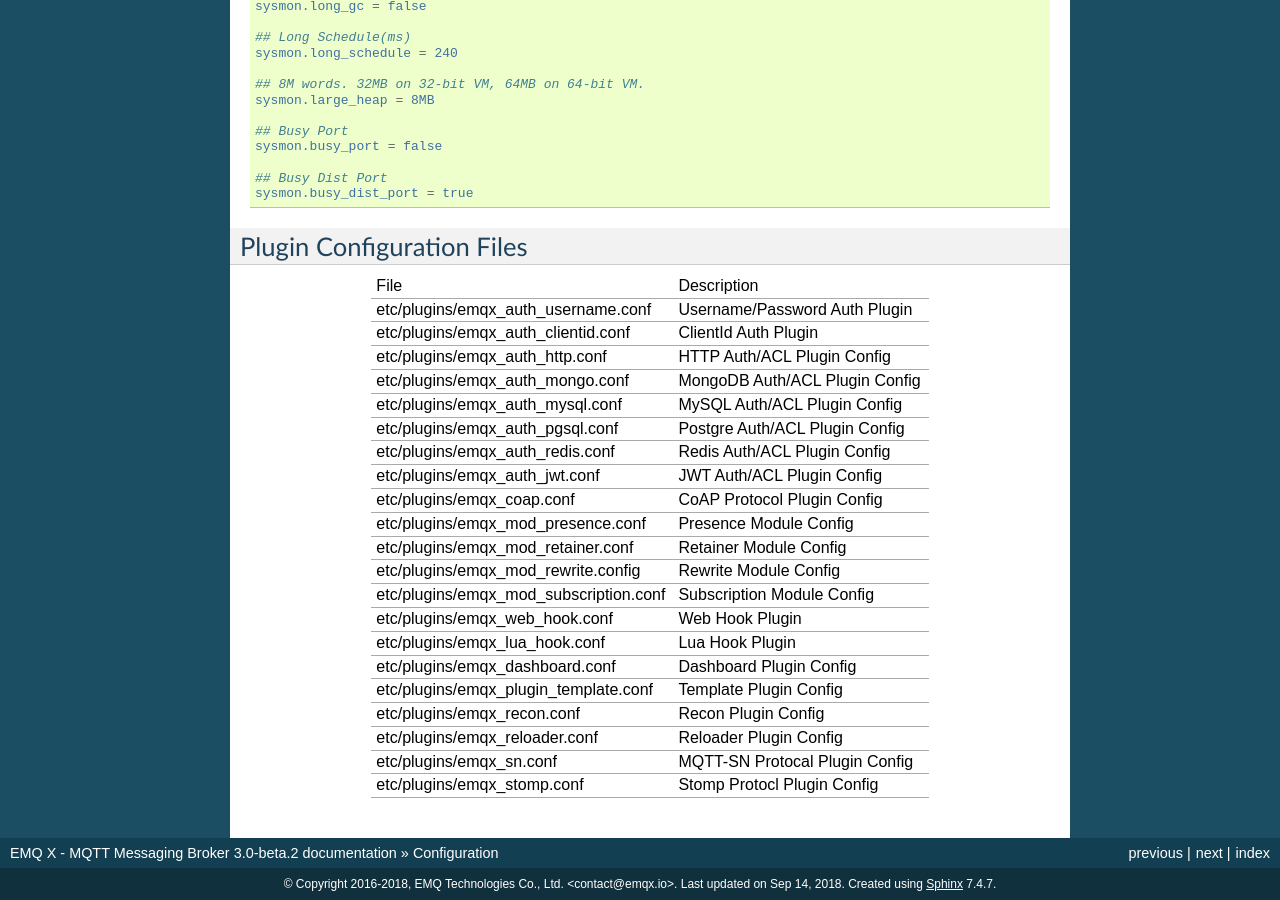
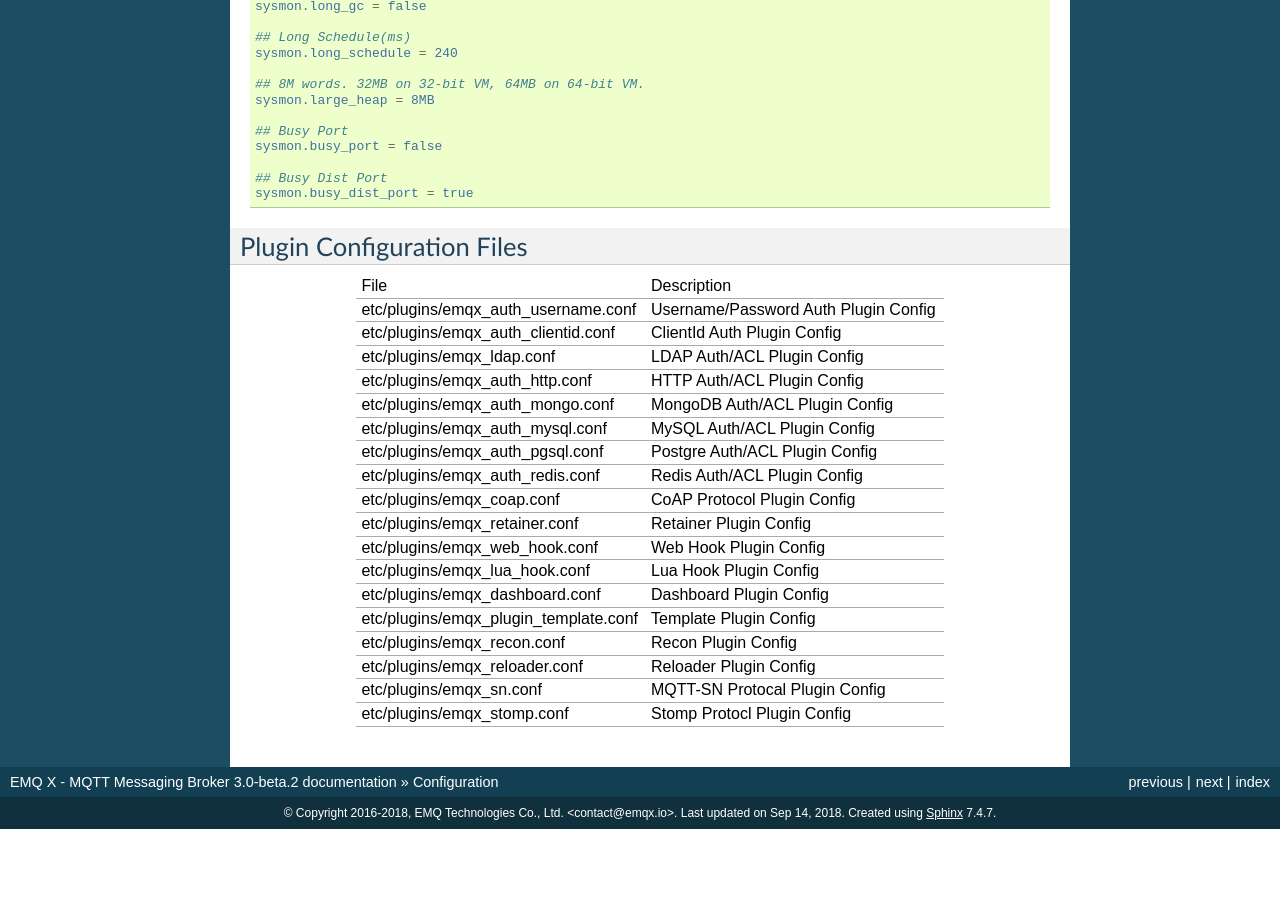
Before and after one commit to emqxarchive/emqx-docs-en, a Sphinx documentation site: the page built from source/config.rst, in a window 1280 px wide and 900 px high, scrolled down 11284 px. Built offline with Sphinx 7.4.7, drawn with Linux system fonts in a browser that asks for light colours; after the commit the page ends 12113 px from its top, so only the background shows below that; some of the changed text lies outside the part shown.

Commit message:
Misc update

```diff
--- a/source/config.rst
+++ b/source/config.rst
@@ -5,12 +5,12 @@
 Configuration
 =============
 
-The main configuration files of the EMQ X broker are under 'etc/' folder:
+The main configuration files of the *EMQ X* broker are under 'etc/' folder:
 
 +----------------------+-----------------------------------+
 | File                 | Description                       |
 +----------------------+-----------------------------------+
-| etc/emqx.conf        | EMQ X 3.0 Configuration File      |
+| etc/emqx.conf        | *EMQ X* 3.0 Configuration File    |
 +----------------------+-----------------------------------+
 | etc/acl.conf         | The default ACL File              |
 +----------------------+-----------------------------------+
@@ -32,7 +32,7 @@
     mqtt.max_clientid_len = 1024
     ...
 
-The configuration files will be preprocessed and translated to Erlang `app.config` before the EMQ X broker started::
+The configuration files will be preprocessed and translated to Erlang `app.config` before the *EMQ X* broker started::
 
     ----------------------                                          3.0/schema/*.schema      -------------------
     | etc/emqx.conf      |                   -----------------              \|/              | data/app.config |
@@ -100,7 +100,7 @@
 EMQ X Autodiscovery Strategy
 ----------------------------
 
-EMQ X 3.0 supports node discovery and autocluster with various strategies:
+*EMQ X* 3.0 supports node discovery and autocluster with various strategies:
 
 +------------+---------------------------------+
 | Strategy   | Description                     |
@@ -799,48 +799,42 @@
 Plugin Configuration Files
 --------------------------
 
-+----------------------------------------+-----------------------------------+
-| File                                   | Description                       |
-+----------------------------------------+-----------------------------------+
-| etc/plugins/emqx_auth_username.conf    | Username/Password Auth Plugin     |
-+----------------------------------------+-----------------------------------+
-| etc/plugins/emqx_auth_clientid.conf    | ClientId Auth Plugin              |
-+----------------------------------------+-----------------------------------+
-| etc/plugins/emqx_auth_http.conf        | HTTP Auth/ACL Plugin Config       |
-+----------------------------------------+-----------------------------------+
-| etc/plugins/emqx_auth_mongo.conf       | MongoDB Auth/ACL Plugin Config    |
-+----------------------------------------+-----------------------------------+
-| etc/plugins/emqx_auth_mysql.conf       | MySQL Auth/ACL Plugin Config      |
-+----------------------------------------+-----------------------------------+
-| etc/plugins/emqx_auth_pgsql.conf       | Postgre Auth/ACL Plugin Config    |
-+----------------------------------------+-----------------------------------+
-| etc/plugins/emqx_auth_redis.conf       | Redis Auth/ACL Plugin Config      |
-+----------------------------------------+-----------------------------------+
-| etc/plugins/emqx_auth_jwt.conf         | JWT Auth/ACL Plugin Config        |
-+----------------------------------------+-----------------------------------+
-| etc/plugins/emqx_coap.conf             | CoAP Protocol Plugin Config       |
-+----------------------------------------+-----------------------------------+
-| etc/plugins/emqx_mod_presence.conf     | Presence Module Config            |
-+----------------------------------------+-----------------------------------+
-| etc/plugins/emqx_mod_retainer.conf     | Retainer Module Config            |
-+----------------------------------------+-----------------------------------+
-| etc/plugins/emqx_mod_rewrite.config    | Rewrite Module Config             |
-+----------------------------------------+-----------------------------------+
-| etc/plugins/emqx_mod_subscription.conf | Subscription Module Config        |
-+----------------------------------------+-----------------------------------+
-| etc/plugins/emqx_web_hook.conf         | Web Hook Plugin                   |
-+----------------------------------------+-----------------------------------+
-| etc/plugins/emqx_lua_hook.conf         | Lua Hook Plugin                   |
-+----------------------------------------+-----------------------------------+
-| etc/plugins/emqx_dashboard.conf        | Dashboard Plugin Config           |
-+----------------------------------------+-----------------------------------+
-| etc/plugins/emqx_plugin_template.conf  | Template Plugin Config            |
-+----------------------------------------+-----------------------------------+
-| etc/plugins/emqx_recon.conf            | Recon Plugin Config               |
-+----------------------------------------+-----------------------------------+
-| etc/plugins/emqx_reloader.conf         | Reloader Plugin Config            |
-+----------------------------------------+-----------------------------------+
-| etc/plugins/emqx_sn.conf               | MQTT-SN Protocal Plugin Config    |
-+----------------------------------------+-----------------------------------+
-| etc/plugins/emqx_stomp.conf            | Stomp Protocl Plugin Config       |
-+----------------------------------------+-----------------------------------+
++----------------------------------------+--------------------------------------+
+| File                                   | Description                          |
++----------------------------------------+--------------------------------------+
+| etc/plugins/emqx_auth_username.conf    | Username/Password Auth Plugin Config |
++----------------------------------------+--------------------------------------+
+| etc/plugins/emqx_auth_clientid.conf    | ClientId Auth Plugin Config          |
++----------------------------------------+--------------------------------------+
+| etc/plugins/emqx_ldap.conf             | LDAP Auth/ACL Plugin Config          |
++----------------------------------------+--------------------------------------+
+| etc/plugins/emqx_auth_http.conf        | HTTP Auth/ACL Plugin Config          |
++----------------------------------------+--------------------------------------+
+| etc/plugins/emqx_auth_mongo.conf       | MongoDB Auth/ACL Plugin Config       |
++----------------------------------------+--------------------------------------+
+| etc/plugins/emqx_auth_mysql.conf       | MySQL Auth/ACL Plugin Config         |
++----------------------------------------+--------------------------------------+
+| etc/plugins/emqx_auth_pgsql.conf       | Postgre Auth/ACL Plugin Config       |
++----------------------------------------+--------------------------------------+
+| etc/plugins/emqx_auth_redis.conf       | Redis Auth/ACL Plugin Config         |
++----------------------------------------+--------------------------------------+
+| etc/plugins/emqx_coap.conf             | CoAP Protocol Plugin Config          |
++----------------------------------------+--------------------------------------+
+| etc/plugins/emqx_retainer.conf         | Retainer Plugin Config               |
++----------------------------------------+--------------------------------------+
+| etc/plugins/emqx_web_hook.conf         | Web Hook Plugin Config               |
++----------------------------------------+--------------------------------------+
+| etc/plugins/emqx_lua_hook.conf         | Lua Hook Plugin Config               |
++----------------------------------------+--------------------------------------+
+| etc/plugins/emqx_dashboard.conf        | Dashboard Plugin Config              |
++----------------------------------------+--------------------------------------+
+| etc/plugins/emqx_plugin_template.conf  | Template Plugin Config               |
++----------------------------------------+--------------------------------------+
+| etc/plugins/emqx_recon.conf            | Recon Plugin Config                  |
++----------------------------------------+--------------------------------------+
+| etc/plugins/emqx_reloader.conf         | Reloader Plugin Config               |
++----------------------------------------+--------------------------------------+
+| etc/plugins/emqx_sn.conf               | MQTT-SN Protocal Plugin Config       |
++----------------------------------------+--------------------------------------+
+| etc/plugins/emqx_stomp.conf            | Stomp Protocl Plugin Config          |
++----------------------------------------+--------------------------------------+
```
